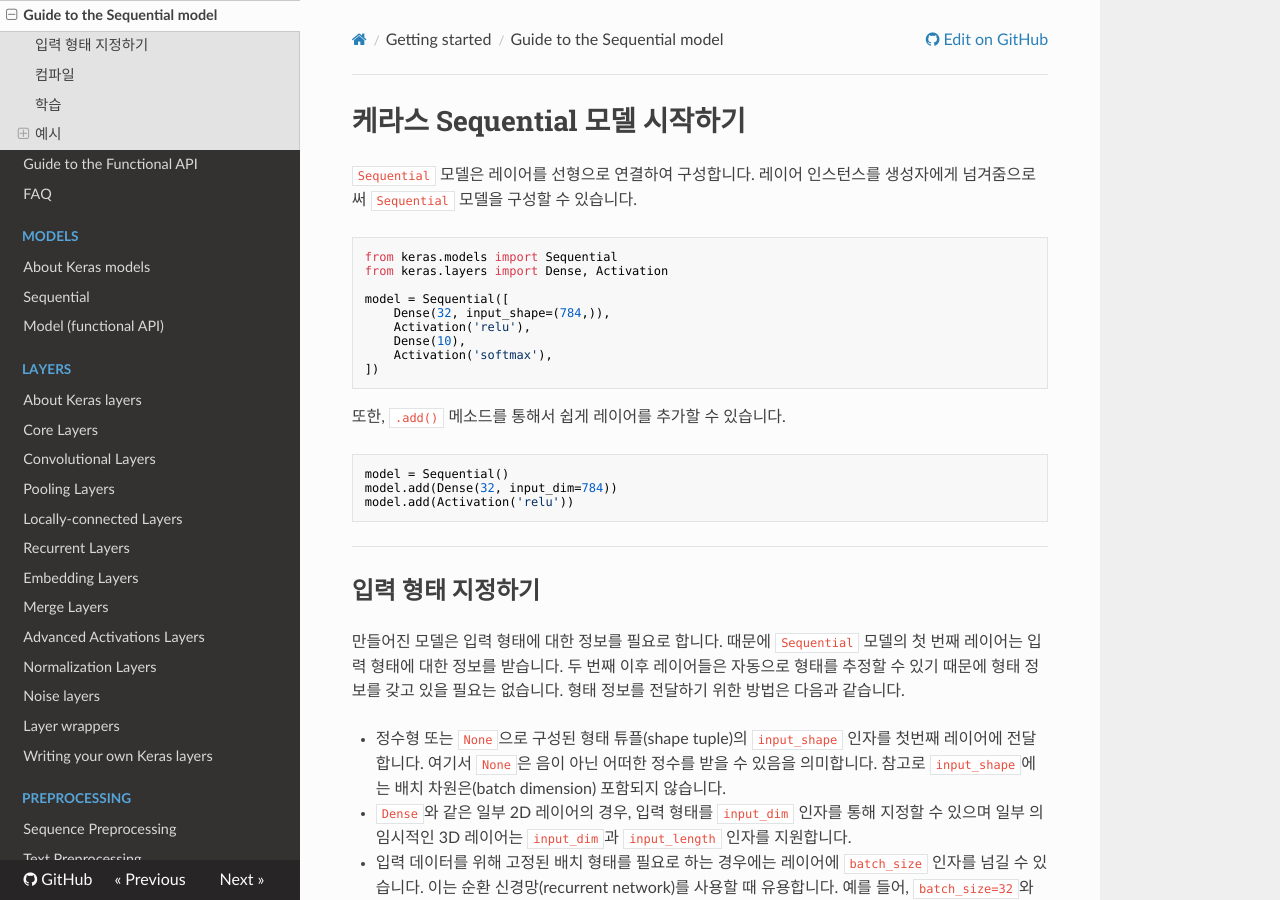
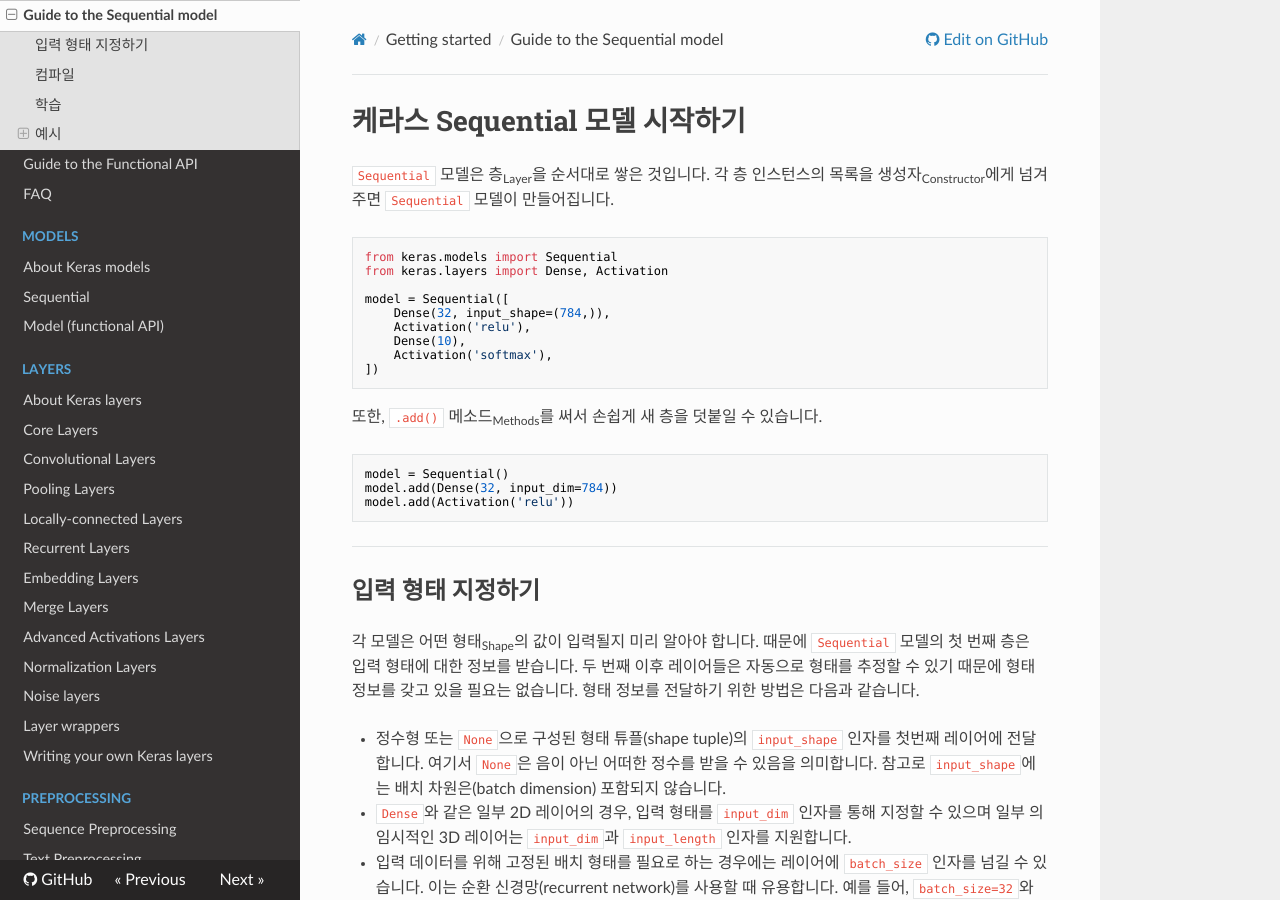
Before and after one commit to keras-team/keras-docs-ko, an MkDocs documentation site: the page built from sources/getting-started/sequential-model-guide.md, in a window 1280 px wide and 900 px high. Built offline with MkDocs 1.6.1, drawn with Linux system fonts in a browser that asks for light colours; nearby versions of some CDN libraries.

Commit message:
Update sequential-model-guide.md

````diff
--- a/sources/getting-started/sequential-model-guide.md
+++ b/sources/getting-started/sequential-model-guide.md
@@ -1,7 +1,7 @@
 # 케라스 Sequential 모델 시작하기
 
-`Sequential` 모델은 레이어를 선형으로 연결하여 구성합니다.
-레이어 인스턴스를 생성자에게 넘겨줌으로써 `Sequential` 모델을 구성할 수 있습니다.
+`Sequential` 모델은 층<sub>Layer</sub>을 순서대로 쌓은 것입니다.
+각 층 인스턴스의 목록을 생성자<sub>Constructor</sub>에게 넘겨주면 `Sequential` 모델이 만들어집니다.
 
 ```python
 from keras.models import Sequential
@@ -15,7 +15,7 @@
 ])
 ```
 
-또한, `.add()` 메소드를 통해서 쉽게 레이어를 추가할 수 있습니다.
+또한, `.add()` 메소드<sub>Methods</sub>를 써서 손쉽게 새 층을 덧붙일 수 있습니다.
 
 ```python
 model = Sequential()
@@ -27,7 +27,7 @@
 
 ## 입력 형태 지정하기
 
-만들어진 모델은 입력 형태에 대한 정보를 필요로 합니다. 때문에 `Sequential` 모델의 첫 번째 레이어는 입력 형태에 대한 정보를 받습니다. 두 번째 이후 레이어들은 자동으로 형태를 추정할 수 있기 때문에 형태 정보를 갖고 있을 필요는 없습니다. 형태 정보를 전달하기 위한 방법은 다음과 같습니다.
+각 모델은 어떤 형태<sub>Shape</sub>의 값이 입력될지 미리 알아야 합니다. 때문에 `Sequential` 모델의 첫 번째 층은 입력 형태에 대한 정보를 받습니다. 두 번째 이후 레이어들은 자동으로 형태를 추정할 수 있기 때문에 형태 정보를 갖고 있을 필요는 없습니다. 형태 정보를 전달하기 위한 방법은 다음과 같습니다.
 
 - 정수형 또는 `None`으로 구성된 형태 튜플(shape tuple)의 `input_shape` 인자를 첫번째 레이어에 전달합니다. 여기서 `None`은 음이 아닌 어떠한 정수를 받을 수 있음을 의미합니다. 참고로 `input_shape`에는 배치 차원은(batch dimension) 포함되지 않습니다.
 - `Dense`와 같은 일부 2D 레이어의 경우, 입력 형태를 `input_dim` 인자를 통해 지정할 수 있으며 일부 의 임시적인 3D 레이어는 `input_dim`과 `input_length` 인자를 지원합니다.
````
